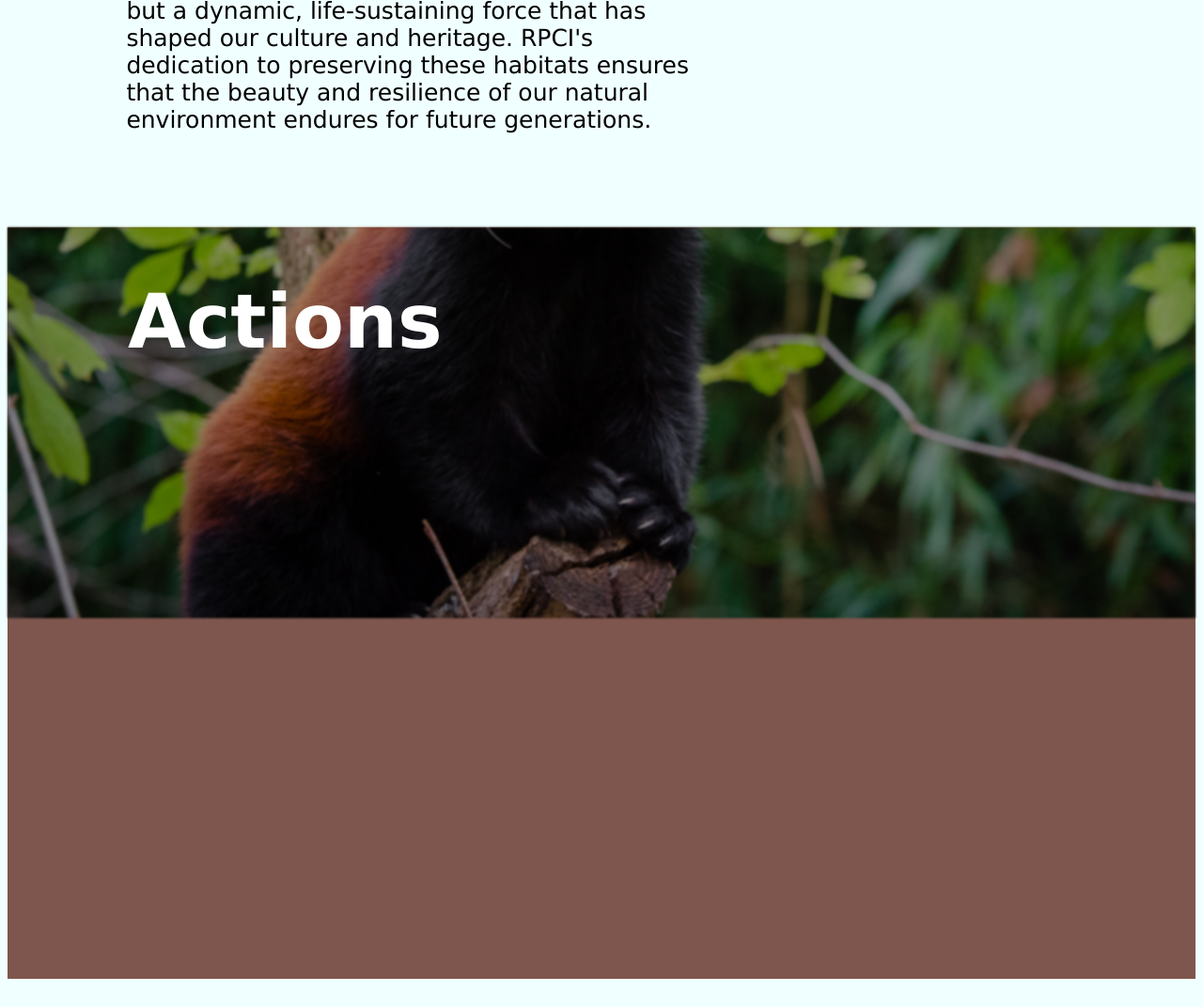
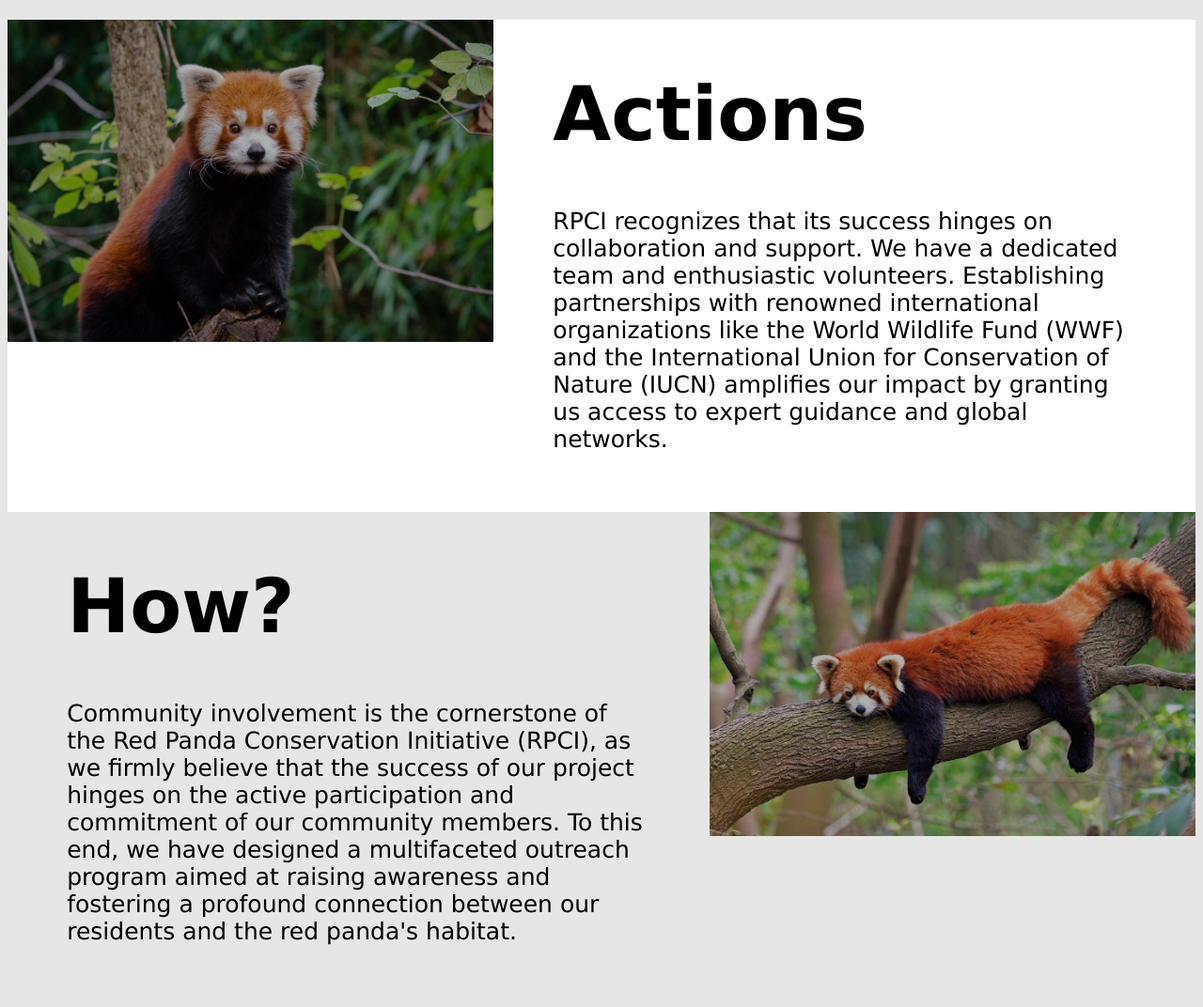
Before and after one commit to Robatortas/Pandy, a plain HTML site: page index.html in a window 1280 px wide. Shown: the part 1544-2616 px from the top of the page at 94% size. Drawn offline with Linux system fonts and the light colour scheme.

Commit message:
Text container improvements

```diff
--- a/index.html
+++ b/index.html
@@ -35,8 +35,6 @@
 
     <article">
         <div class="text-container" style="display: flex;">
-
-
                 <div class="text" style="float: left; width: 50%;">
                     <h1>Why is this important?</h1>
                     The Red Panda Conservation Initiative (RPCI) is not just a project; it's a profound commitment to the well-being of our community and the larger region. It represents a collective effort to safeguard the delicate balance of our ecosystem, recognizing that the fate of the red panda is intrinsically tied to the health of the Himalayan forests.
@@ -46,18 +44,28 @@
                 <img src="res/red_panda_2.png" alt="" style="float: left;">
         </div>
 
-        <div class="text-container" style="display: flex; background-color: #7E564D; color: white;">
+        <div class="text-container" style="display: flex; background-color: white; color: black;">
 
-            <img id="actions_image" src="res/red_panda_3.jpg" alt="" style="position:relative; width: 100vw; height: 100vh; border-radius: 0%; margin: 0px 0px 0px 0px; object-position: 0px 0px; filter: brightness(70%) blur(1px); object-fit: cover;">
-
-            <div class="text" style="
-                float: left;
-                position: absolute;
-                ">
+            <div class="image_text_container">
+            <img id="actions_image" src="res/red_panda_3.jpg" alt="" style="width: 100%; margin: 0px 0px; border-radius: 0%; filter: brightness(70%);">
+            </div>
+            <div class="text" style="width: 60%;">
                 <h1>Actions</h1>
                 <p>
+                    RPCI recognizes that its success hinges on collaboration and support. We have a dedicated team and enthusiastic volunteers. Establishing partnerships with renowned international organizations like the World Wildlife Fund (WWF) and the International Union for Conservation of Nature (IUCN) amplifies our impact by granting us access to expert guidance and global networks.
+                </p>
+            </div>
+        </div>
+        <div class="text-container" style="display: flex; color: black;">
+            <div class="text" style="width: 60%;">
+                <h1>How?</h1>
+                <p>
+                    Community involvement is the cornerstone of the Red Panda Conservation Initiative (RPCI), as we firmly believe that the success of our project hinges on the active participation and commitment of our community members. To this end, we have designed a multifaceted outreach program aimed at raising awareness and fostering a profound connection between our residents and the red panda's habitat.
 
                 </p>
+            </div>
+            <div class="image_text_container">
+                <img id="actions_image" src="res/red_panda_4.jpg" alt="" style="width: 100%; margin: 0px 0px; border-radius: 0%; filter: brightness(70%);">
             </div>
         </div>
     </article>
--- a/script.js
+++ b/script.js
@@ -5,7 +5,14 @@ const headerImage = document.getElementById("header-image");
 document.addEventListener("scroll", (event) => {
     document.getElementById("header-image").style.objectPosition = "0vw " + scrollY/3 + "px";
     document.getElementById("header-image").style.filter = "brightness(" + (60+(-scrollY/100)) + "%) blur(" + ((scrollY/100)) + "px)";
-
-    document.getElementById("actions_image").style.objectPosition = "0vw " + (-document.getElementById("actions_image").offsetWidth/3 + scrollY/3) + "px";
-    document.getElementById("actions_image").style.filter = "blur(" + (-document.getElementById("actions_image").offsetWidth/3 + (scrollY/100)) + "px)";
+    //document.getElementById("actions_image").style.objectPosition = "0vw " + (-document.getElementById("actions_image").offsetWidth/6 + scrollY/5 + "px";
+    // if(document.getElementById("actions_image").style.width > scrollY)
+    // document.getElementById("actions_image").style.width = 10 + scrollY/100 + "vw";
+    //document.getElementById("actions_image").style.filter = "blur(" + ((((scrollY*3) - document.getElementById("actions_image").style.top)/2000)) + "px)";
+    if(document.getElementById("dock").getBoundingClientRect().y+document.querySelector(".header").getBoundingClientRect().height/2 <= scrollY) {
+        // document.getElementById("dock").style.objectPosition = "0px " + scrollY*10 + "px";
+        // document.getElementById("dock").getBoundingClientRect(). y = scrollY;
+        document.getElementById("dock").style.position = "fixed";
+        console.log("hey");
+    }
 });
--- a/style.css
+++ b/style.css
@@ -2,7 +2,7 @@
 /* I honestly dont intend nor want to  */
 body {
     font-family: Verdana, Geneva, Tahoma, sans-serif;
-    background-color: azure;
+    background-color: rgb(230, 230, 230);
     /* background-color: ; */
 }
 
@@ -19,7 +19,7 @@ body {
     display: flex;
     color: aliceblue;
     font-size: 4.2vw;
-    margin: 100px 0px 200px 50px;
+    /* margin: 100px 0px 200px 50px; */
     /* text-shadow: 0px 0px 30px black; */
 
 }
@@ -47,17 +47,17 @@ body {
     font-size: 25px;
     max-width: 100vw;
     text-align: left;
-    margin: 100px auto;
+    /* margin: -50px auto 100px auto; */
+    /* padding: 50px 0px; */
 }
 .text-container h1 {
     font-size: 80px;
 }
 .text-container img {
-    overflow: scroll;
     width: 30%;
     height: 30%;
     border-radius: 100%;
-    margin: 2% 2% 2% 0%;
+    margin: auto 0px;
     transition: all;
 }
 
@@ -68,6 +68,7 @@ body {
     color: black;
     outline-color: gray;
     padding: 10px 0px 10px 0px;
+    margin: 0px 0px 50px 0px;
     background-color: gainsboro;
 }
 
@@ -87,6 +88,10 @@ button:active {
 }
 
 .text {
-    margin-right: 10%;
-    margin-left: 10%;
+    margin: 0% 5% 3% 5%;
 }
+
+.image_text_container {
+    width: 50%;
+    height: 100%
+}
```
Also changed, not shown: res/red_panda_4.jpg (added).
